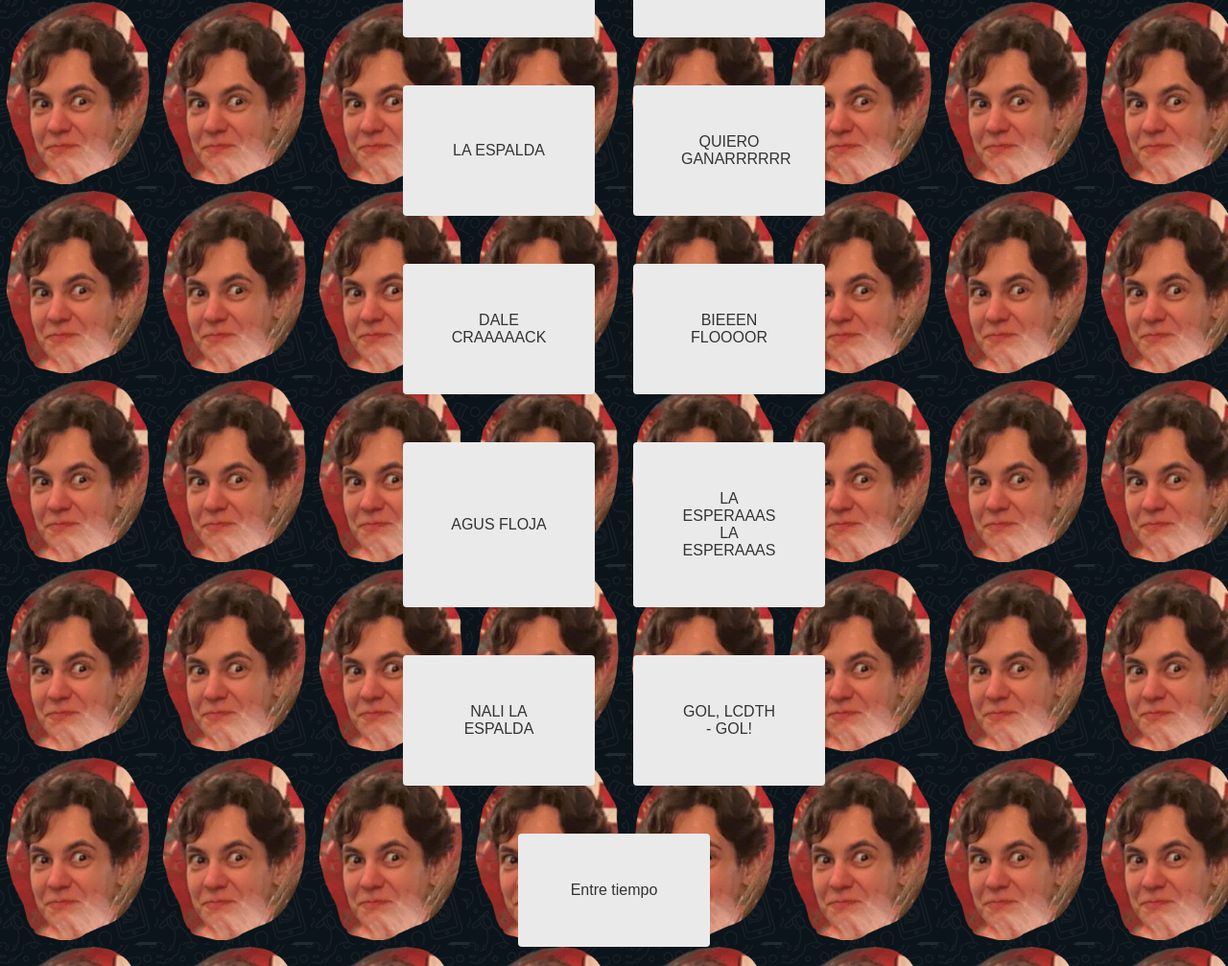
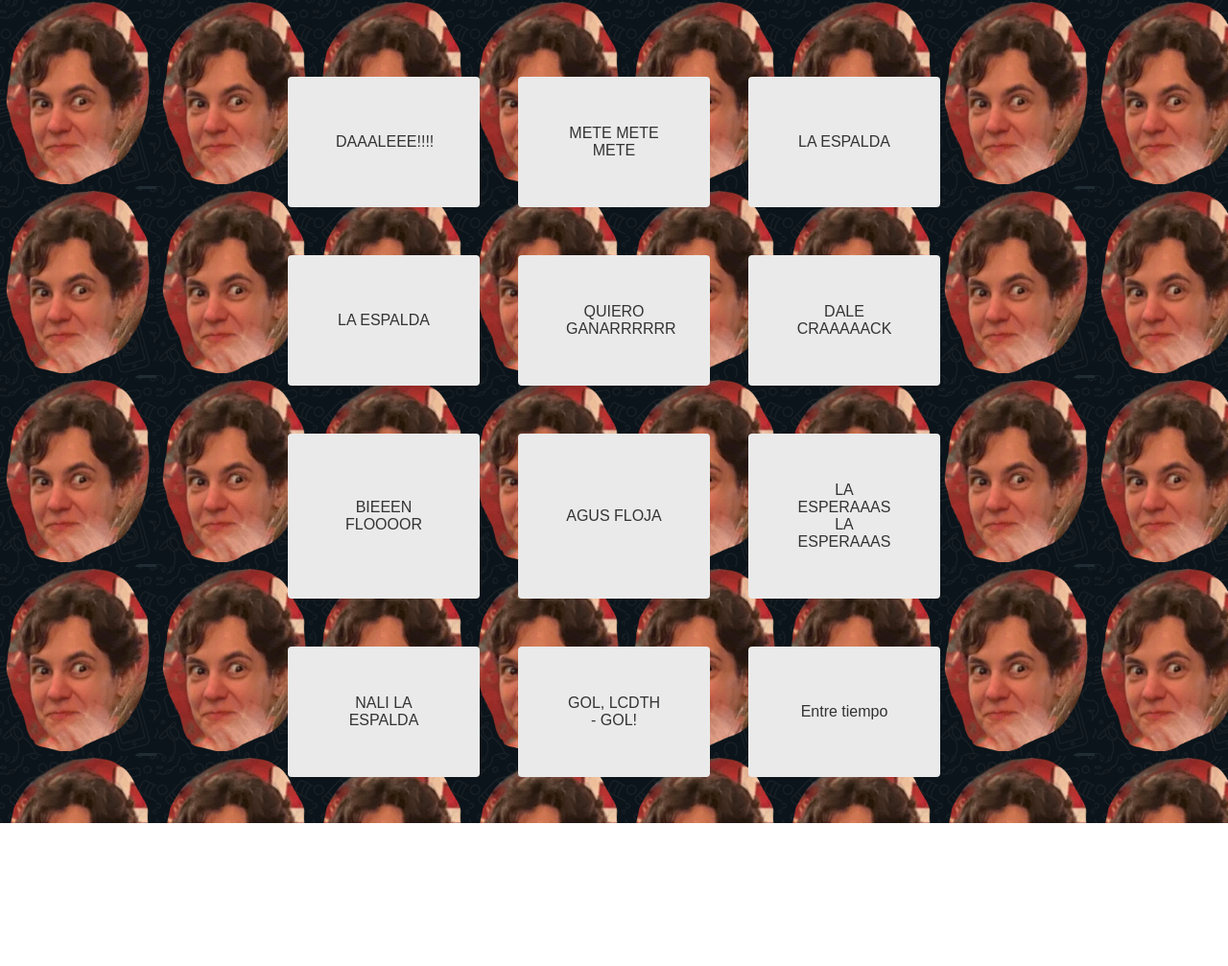
Before and after one commit to elstr/botonera, a plain HTML site: page index.html in a window 1280 px wide. Shown: the whole page at 96% size. After the commit the page ends 858 px from the top, so only its background shows below. Drawn offline with Linux system fonts and the light colour scheme.

Commit message:
fix: btns per row

```diff
--- a/index.html
+++ b/index.html
@@ -11,24 +11,21 @@
     <div class="keypad-row">
       <button class="keypad-button" onclick="playSound(0)">DAAALEEE!!!!</button>
       <button class="keypad-button" onclick="playSound(1)">METE METE METE</button>
+      <button class="keypad-button" onclick="playSound(2)">LA ESPALDA</button>
     </div>
     <div class="keypad-row">
       <button class="keypad-button" onclick="playSound(2)">LA ESPALDA</button>
       <button class="keypad-button" onclick="playSound(3)">QUIERO GANARRRRRR</button>
+      <button class="keypad-button" onclick="playSound(4)">DALE CRAAAAACK</button>
     </div>
     <div class="keypad-row">
-      <button class="keypad-button" onclick="playSound(4)">DALE CRAAAAACK</button>
       <button class="keypad-button" onclick="playSound(5)">BIEEEN FLOOOOR</button>
-    </div>
-    <div class="keypad-row">
       <button class="keypad-button" onclick="playSound(6)">AGUS FLOJA</button>
       <button class="keypad-button" onclick="playSound(7)">LA ESPERAAAS LA ESPERAAAS</button>
     </div>
     <div class="keypad-row">
       <button class="keypad-button" onclick="playSound(8)">NALI LA ESPALDA</button>
       <button class="keypad-button" onclick="playSound(9)">GOL, LCDTH - GOL!</button>
-    </div>
-    <div class="keypad-row">
       <button class="keypad-button" onclick="playSound(10)">Entre tiempo</button>
     </div>
   </div>
```
